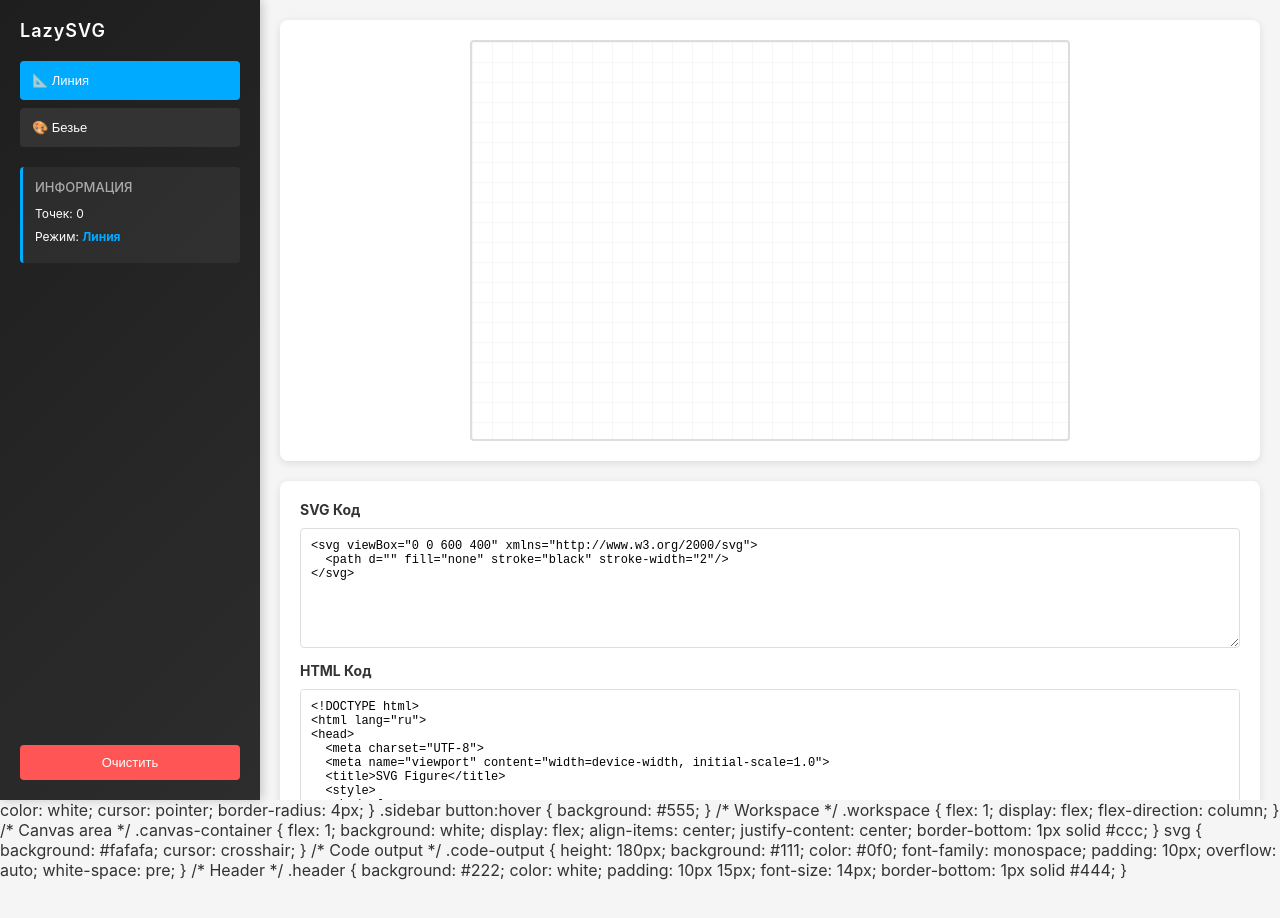
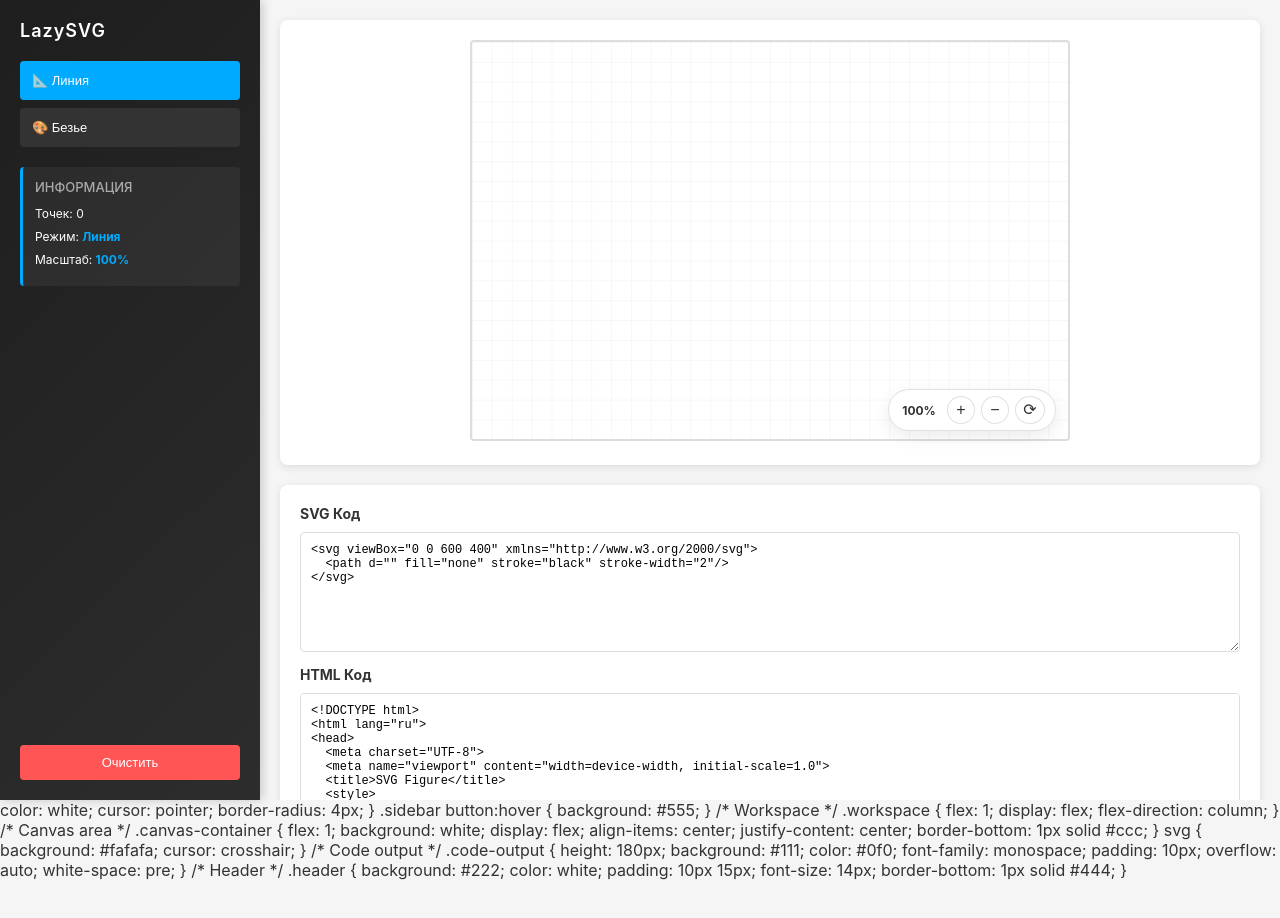
Before and after one commit to 0netervezer0/LazySVG, a React (Vite) app: page / in a window 1280 px wide. Shown: the top 918 px of the page. Built offline with nearby package versions, Linux system fonts and the light colour scheme.

Commit message:
Implement zoom and pan functionality in the canvas, including UI controls for zooming and resetting zoom

```diff
--- a/index.html
+++ b/index.html
@@ -68,7 +68,6 @@
   <body>
     <div id="root"></div>
 
-<!-- Если используешь Vite / React -->
 <script type="module" src="/src/main.jsx"></script>
 
   </body>
--- a/src/App.jsx
+++ b/src/App.jsx
@@ -14,12 +14,16 @@ export default function App() {
   const [selectedSegment, setSelectedSegment] = useState(null);
   const [mousePos, setMousePos] = useState(null);
   const [isCtrlPressed, setIsCtrlPressed] = useState(false);
-  const [isAltPressed, setIsAltPressed] = useState(false);
   const [isMouseDown, setIsMouseDown] = useState(false);
   const [history, setHistory] = useState([]);
   const [historyIndex, setHistoryIndex] = useState(-1);
   const [copySuccess, setCopySuccess] = useState({ svg: false, html: false });
+  const [zoomLevel, setZoomLevel] = useState(1);
+  const [viewBox, setViewBox] = useState({ x: 0, y: 0, width: 600, height: 400 });
   const lastUpdateRef = useRef(0);
+  const MIN_ZOOM = 0.5;
+  const MAX_ZOOM = 4;
+  const clamp = (value, min, max) => Math.min(Math.max(value, min), max);
 
   // Функции для работы с историей
   const saveToHistory = (newPoints, newSegments) => {
@@ -48,17 +52,11 @@ export default function App() {
           undo();
         }
       }
-      if (e.altKey) {
-        setIsAltPressed(true);
-      }
     };
 
     const handleKeyUp = (e) => {
       if (!e.ctrlKey && !e.metaKey) {
         setIsCtrlPressed(false);
-      }
-      if (!e.altKey) {
-        setIsAltPressed(false);
       }
     };
 
@@ -73,60 +71,31 @@ export default function App() {
 
   const handleAddPoint = (point) => {
     let finalPoint = point;
+    const ctrlPressed = isCtrlPressed;
 
-    // Выравнивание по осям при удержании Ctrl в режиме линии
-    if (mode === "line" && isCtrlPressed && points.length > 0) {
+    if (mode === "line" && points.length > 0) {
       const lastPoint = points[points.length - 1];
       const dx = point.x - lastPoint.x;
       const dy = point.y - lastPoint.y;
+      const absDx = Math.abs(dx);
+      const absDy = Math.abs(dy);
       const angle = Math.abs(Math.atan2(dy, dx)) * 180 / Math.PI;
 
+      if (ctrlPressed) {
         if (angle <= 22.5 || angle >= 157.5) {
-        // Выравнивание по горизонтали
           finalPoint = { x: point.x, y: lastPoint.y };
         } else if (angle >= 67.5 && angle <= 112.5) {
-        // Выравнивание по вертикали
           finalPoint = { x: lastPoint.x, y: point.y };
         } else {
-        // Диагональ (45 градусов)
-        const absDx = Math.abs(dx);
-        const absDy = Math.abs(dy);
           const distance = Math.min(absDx, absDy);
           const signX = dx > 0 ? 1 : -1;
           const signY = dy > 0 ? 1 : -1;
           finalPoint = {
             x: lastPoint.x + distance * signX,
-          y: lastPoint.y + distance * signY
+            y: lastPoint.y + distance * signY,
           };
         }
       }
-
-    if (points.length > 0) {
-      const prevPoint = points[points.length - 1];
-      const newSegment = {
-        type: mode,
-        cp1: null,
-        cp2: null,
-      };
-
-      // For Bezier mode, we automatically create control points
-      if (mode === "bezier") {
-        const dx = finalPoint.x - prevPoint.x;
-        const dy = finalPoint.y - prevPoint.y;
-        const distance = Math.sqrt(dx * dx + dy * dy);
-        const controlDistance = distance / 3;
-
-        newSegment.cp1 = {
-          x: prevPoint.x + controlDistance,
-          y: prevPoint.y,
-        };
-        newSegment.cp2 = {
-          x: finalPoint.x - controlDistance,
-          y: finalPoint.y,
-        };
-      }
-
-      setSegments((prev) => [...prev, newSegment]);
     }
 
     const newPoints = [...points, finalPoint];
@@ -168,19 +137,15 @@ export default function App() {
     setIsMouseDown(true);
   };
 
-  const handleMouseMove = (e) => {
-    const rect = e.currentTarget.getBoundingClientRect();
-    const x = Math.round(e.clientX - rect.left);
-    const y = Math.round(e.clientY - rect.top);
-
-    setMousePos({ x, y });
+  const handleMouseMove = (point) => {
+    setMousePos(point);
 
     if (draggingPoint !== null) {
       const now = Date.now();
       if (now - lastUpdateRef.current > 16) { // ~60fps
         setPoints((prev) =>
           prev.map((p, i) =>
-            i === draggingPoint ? { x, y } : p
+            i === draggingPoint ? { x: point.x, y: point.y } : p
           )
         );
         lastUpdateRef.current = now;
@@ -197,6 +162,55 @@ export default function App() {
     setDraggingPoint(null);
     setIsMouseDown(false);
     setMousePos(null);
+  };
+
+  const clampRange = (value, min, max) => {
+    const low = Math.min(min, max);
+    const high = Math.max(min, max);
+    return Math.min(Math.max(value, low), high);
+  };
+
+  const handleZoom = (deltaY, pointer) => {
+    const nextZoom = clamp(
+      zoomLevel * (deltaY > 0 ? 0.9 : 1.1),
+      MIN_ZOOM,
+      MAX_ZOOM
+    );
+
+    if (nextZoom === zoomLevel) {
+      return;
+    }
+
+    const nextWidth = 600 / nextZoom;
+    const nextHeight = 400 / nextZoom;
+
+    const localX = pointer ? pointer.x : viewBox.x + viewBox.width / 2;
+    const localY = pointer ? pointer.y : viewBox.y + viewBox.height / 2;
+    const relativeX = (localX - viewBox.x) / viewBox.width;
+    const relativeY = (localY - viewBox.y) / viewBox.height;
+
+    const nextX = clampRange(
+      localX - relativeX * nextWidth,
+      600 - nextWidth,
+      0
+    );
+    const nextY = clampRange(
+      localY - relativeY * nextHeight,
+      400 - nextHeight,
+      0
+    );
+
+    setZoomLevel(nextZoom);
+    setViewBox({ x: nextX, y: nextY, width: nextWidth, height: nextHeight });
+  };
+
+  const handlePan = (nextX, nextY) => {
+    setViewBox({
+      x: clampRange(nextX, 600 - viewBox.width, 0),
+      y: clampRange(nextY, 400 - viewBox.height, 0),
+      width: viewBox.width,
+      height: viewBox.height,
+    });
   };
 
   const handleUpdateSegment = (segmentIndex, cp1, cp2) => {
@@ -239,6 +253,11 @@ export default function App() {
     }
   };
 
+  const handleResetZoom = () => {
+    setZoomLevel(1);
+    setViewBox({ x: 0, y: 0, width: 600, height: 400 });
+  };
+
   const pathD = generatePath(points, segments);
   const svgCode = exportSVG(pathD);
   const htmlCode = exportHTML(pathD);
@@ -253,6 +272,7 @@ export default function App() {
           <h3>Информация</h3>
           <p>Точек: {points.length}</p>
           <p>Режим: <strong>{mode === "line" ? "Линия" : "Безье"}</strong></p>
+          <p>Масштаб: <strong>{Math.round(zoomLevel * 100)}%</strong></p>
         </div>
 
         <button onClick={handleClearCanvas} className="clear-btn">
@@ -276,13 +296,19 @@ export default function App() {
             segments={segments}
             mode={mode}
             mousePos={mousePos}
+            viewBox={viewBox}
+            zoomLevel={zoomLevel}
             isCtrlPressed={isCtrlPressed}
-            isAltPressed={isAltPressed}
             isMouseDown={isMouseDown}
             onAddPoint={handleAddPoint}
             onMouseMove={handleMouseMove}
             onMouseUp={handleMouseUp}
             onMouseLeave={handleMouseLeave}
+            onZoom={handleZoom}
+            onPan={handlePan}
+            onResetZoom={handleResetZoom}
+            onZoomIn={() => handleZoom(-1, { x: viewBox.x + viewBox.width / 2, y: viewBox.y + viewBox.height / 2 })}
+            onZoomOut={() => handleZoom(1, { x: viewBox.x + viewBox.width / 2, y: viewBox.y + viewBox.height / 2 })}
             onUpdateSegment={handleUpdateSegment}
             draggingPoint={draggingPoint}
           >
--- a/src/components/Canvas.jsx
+++ b/src/components/Canvas.jsx
@@ -18,23 +18,70 @@ export default function Canvas({
   segments,
   mode,
   mousePos,
+  viewBox,
+  zoomLevel,
   onAddPoint,
   onMouseMove,
   onMouseUp,
   onMouseLeave,
+  onZoom,
+  onPan,
+  onResetZoom,
+  onZoomIn,
+  onZoomOut,
   draggingPoint,
   isCtrlPressed,
-  isAltPressed,
   isMouseDown,
   onUpdateSegment,
   children,
 }) {
+  const svgRef = useRef(null);
   const [draggingControlPoint, setDraggingControlPoint] = React.useState(null);
   const [selectedSegment, setSelectedSegment] = React.useState(null);
+  const [isPanning, setIsPanning] = React.useState(false);
+  const [panStart, setPanStart] = React.useState(null);
   const lastUpdateRef = useRef(0);
+
+  const toViewCoords = (e) => {
+    const rect = e.currentTarget.getBoundingClientRect();
+    const x = ((e.clientX - rect.left) / rect.width) * viewBox.width + viewBox.x;
+    const y = ((e.clientY - rect.top) / rect.height) * viewBox.height + viewBox.y;
+    return { x: Math.round(x), y: Math.round(y) };
+  };
+
+  const handleWheel = (e) => {
+    e.preventDefault();
+    const point = toViewCoords(e);
+    onZoom(e.deltaY, point);
+  };
+
+  React.useEffect(() => {
+    const node = svgRef.current;
+    if (!node) return;
+
+    const listener = (e) => {
+      e.preventDefault();
+      handleWheel(e);
+    };
+
+    node.addEventListener('wheel', listener, { passive: false });
+    return () => node.removeEventListener('wheel', listener, { passive: false });
+  }, [viewBox]);
+
+  const handleMouseDown = (e) => {
+    if (e.button === 1) {
+      e.preventDefault();
+      setIsPanning(true);
+      setPanStart({
+        clientX: e.clientX,
+        clientY: e.clientY,
+        viewBox,
+      });
+    }
+  };
+
   const handleClick = (e) => {
     const svg = e.currentTarget;
-    const rect = svg.getBoundingClientRect();
 
     if (
       e.target === svg ||
@@ -44,10 +91,11 @@ export default function Canvas({
       e.target.tagName === "pattern" ||
       e.target.id === "grid"
     ) {
-      const point = {
-        x: Math.round(e.clientX - rect.left),
-        y: Math.round(e.clientY - rect.top),
-      };
+      if (e.button !== 0) {
+        return;
+      }
+
+      const point = toViewCoords(e);
       onAddPoint(point);
     }
   };
@@ -59,11 +107,20 @@ export default function Canvas({
   };
 
   const handleMouseMove = (e) => {
+    if (isPanning && panStart) {
       const rect = e.currentTarget.getBoundingClientRect();
-    const x = Math.round(e.clientX - rect.left);
-    const y = Math.round(e.clientY - rect.top);
+      const deltaX = e.clientX - panStart.clientX;
+      const deltaY = e.clientY - panStart.clientY;
+      const xOffset = (deltaX / rect.width) * panStart.viewBox.width;
+      const yOffset = (deltaY / rect.height) * panStart.viewBox.height;
+      const nextX = panStart.viewBox.x - xOffset;
+      const nextY = panStart.viewBox.y - yOffset;
+      onPan(nextX, nextY);
+      return;
+    }
 
-    onMouseMove(e);
+    const svgPoint = toViewCoords(e);
+    onMouseMove(svgPoint);
 
     // Обработка перетаскивания контрольных точек Безье
     if (draggingControlPoint && mode === "bezier") {
@@ -77,9 +134,9 @@ export default function Canvas({
           let newCp2 = segment.cp2;
 
           if (type === 'cp1') {
-            newCp1 = { x, y };
+            newCp1 = { x: svgPoint.x, y: svgPoint.y };
           } else if (type === 'cp2') {
-            newCp2 = { x, y };
+            newCp2 = { x: svgPoint.x, y: svgPoint.y };
           }
 
           onUpdateSegment(segmentIndex, newCp1, newCp2);
@@ -91,20 +148,28 @@ export default function Canvas({
 
   const handleMouseUp = (e) => {
     setDraggingControlPoint(null);
+    setIsPanning(false);
+    setPanStart(null);
     onMouseUp(e);
   };
 
   const d = generatePath(points, segments);
 
   return (
+    <div className="canvas-inner">
       <svg
+        ref={svgRef}
         width="600"
         height="400"
+        viewBox={`${viewBox.x} ${viewBox.y} ${viewBox.width} ${viewBox.height}`}
+        onMouseDown={handleMouseDown}
         onClick={handleClick}
         onMouseMove={handleMouseMove}
         onMouseUp={handleMouseUp}
         onMouseLeave={(e) => {
           setDraggingControlPoint(null);
+          setIsPanning(false);
+          setPanStart(null);
           onMouseLeave(e);
         }}
         className="canvas-svg"
@@ -251,20 +316,16 @@ export default function Canvas({
             const lastPoint = points[points.length - 1];
             let previewPoint = mousePos;
 
-            // Выравнивание по осям при удержании Ctrl
             if (isCtrlPressed) {
               const dx = mousePos.x - lastPoint.x;
               const dy = mousePos.y - lastPoint.y;
               const angle = Math.abs(Math.atan2(dy, dx)) * 180 / Math.PI;
 
               if (angle <= 22.5 || angle >= 157.5) {
-                // Выравнивание по горизонтали
                 previewPoint = { x: mousePos.x, y: lastPoint.y };
               } else if (angle >= 67.5 && angle <= 112.5) {
-                // Выравнивание по вертикали
                 previewPoint = { x: lastPoint.x, y: mousePos.y };
               } else {
-                // Диагональ (45 градусов)
                 const absDx = Math.abs(dx);
                 const absDy = Math.abs(dy);
                 const distance = Math.min(absDx, absDy);
@@ -340,5 +401,14 @@ export default function Canvas({
       {/* Основные точки */}
       {children}
       </svg>
+      <div className="canvas-overlay">
+        <div className="zoom-status">{Math.round(zoomLevel * 100)}%</div>
+        <div className="zoom-buttons">
+          <button type="button" onClick={onZoomIn} className="zoom-btn" aria-label="Zoom in">+</button>
+          <button type="button" onClick={onZoomOut} className="zoom-btn" aria-label="Zoom out">−</button>
+          <button type="button" onClick={onResetZoom} className="zoom-btn reset-btn" aria-label="Reset zoom">⟳</button>
+        </div>
+      </div>
+    </div>
   );
 }
--- a/styles/global.css
+++ b/styles/global.css
@@ -197,6 +197,10 @@ body {
   align-items: center;
 }
 
+.canvas-inner {
+  position: relative;
+}
+
 .canvas-svg {
   border: 2px solid #ddd;
   border-radius: 4px;
@@ -204,6 +208,64 @@ body {
   cursor: crosshair;
   max-width: 100%;
   height: auto;
+}
+
+.canvas-overlay {
+  position: absolute;
+  right: 14px;
+  bottom: 14px;
+  display: flex;
+  align-items: center;
+  gap: 8px;
+  background: rgba(255, 255, 255, 0.92);
+  border: 1px solid rgba(0, 0, 0, 0.12);
+  border-radius: 999px;
+  padding: 6px 10px;
+  box-shadow: 0 6px 18px rgba(0, 0, 0, 0.08);
+  z-index: 2;
+}
+
+.zoom-status {
+  font-size: 12px;
+  font-weight: 700;
+  color: #333;
+  min-width: 40px;
+  text-align: center;
+}
+
+.zoom-buttons {
+  display: flex;
+  gap: 6px;
+}
+
+.zoom-btn {
+  width: 28px;
+  height: 28px;
+  display: inline-flex;
+  align-items: center;
+  justify-content: center;
+  border-radius: 50%;
+  border: 1px solid rgba(0, 0, 0, 0.12);
+  background: #fff;
+  color: #333;
+  cursor: pointer;
+  font-size: 16px;
+  line-height: 1;
+  transition: transform 0.15s ease, background 0.15s ease, border-color 0.15s ease;
+}
+
+.zoom-btn:hover {
+  background: #f0f0f0;
+  transform: translateY(-1px);
+}
+
+.zoom-btn.reset-btn {
+  width: 30px;
+}
+
+.zoom-btn:focus {
+  outline: none;
+  box-shadow: 0 0 0 3px rgba(0, 170, 255, 0.2);
 }
 
 .point {
```
Lines whose indentation alone changed are shown as unchanged.
